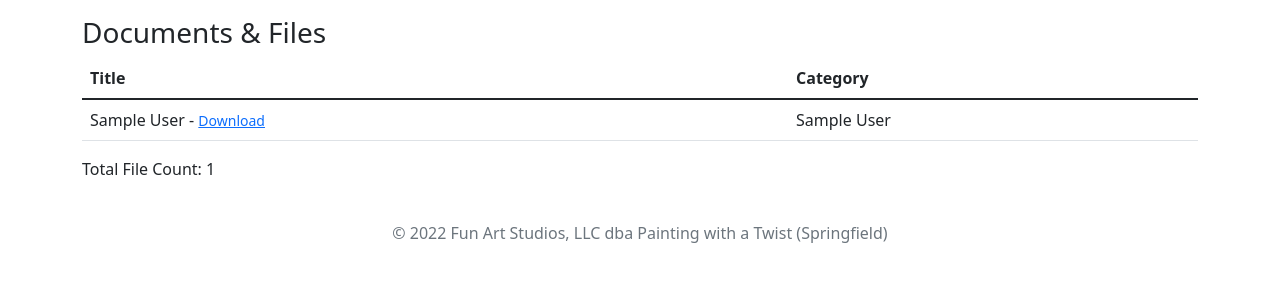
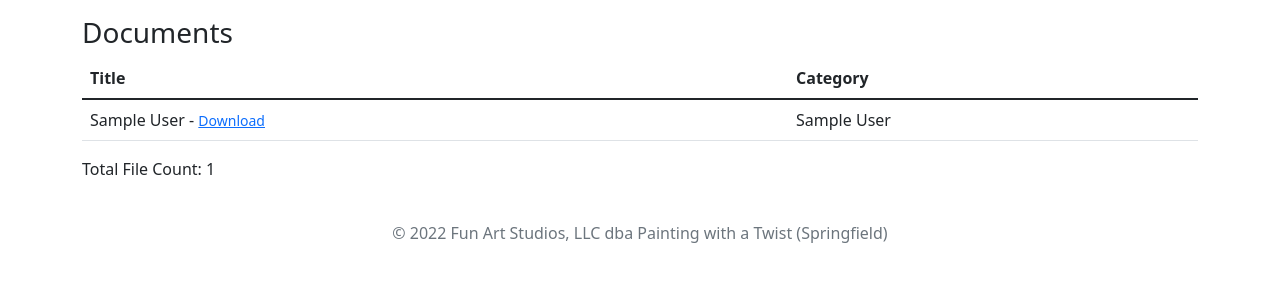
Before and after one commit to ddasal/funartstudios, a Django app: page /account/staff/files in a window 1280 px wide. Shown: the part 56-356 px from the top of the page. Run offline with Django 3.2, Linux system fonts and the light colour scheme; a user stored in the database is signed in; tables that the repository leaves empty hold one stand-in row (values such as "Sample post"); parts of the project's set-up code (start-up, migrations or seed data) failed here and were passed over; some libraries are stand-ins or nearby versions.

Commit message:
Typo in Files

```diff
--- a/templates/accounts/files.html
+++ b/templates/accounts/files.html
@@ -7,7 +7,7 @@
 {% block content %}
 <div class="row">
     <div class='col-12'>
-        <h3>Documents & Files</h3>
+        <h3>Documents</h3>
         {% if perms.accounts.view_userprofile %}
         <table class="table table-hover">
             <thead>
```
